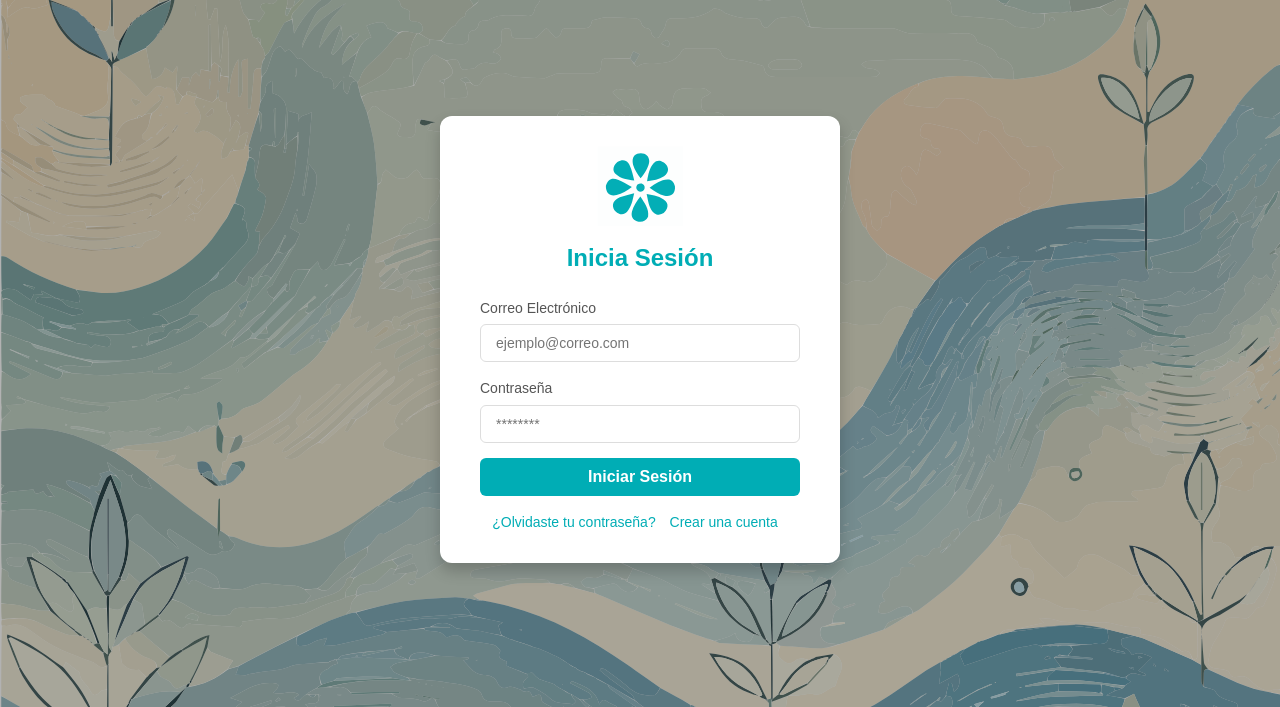
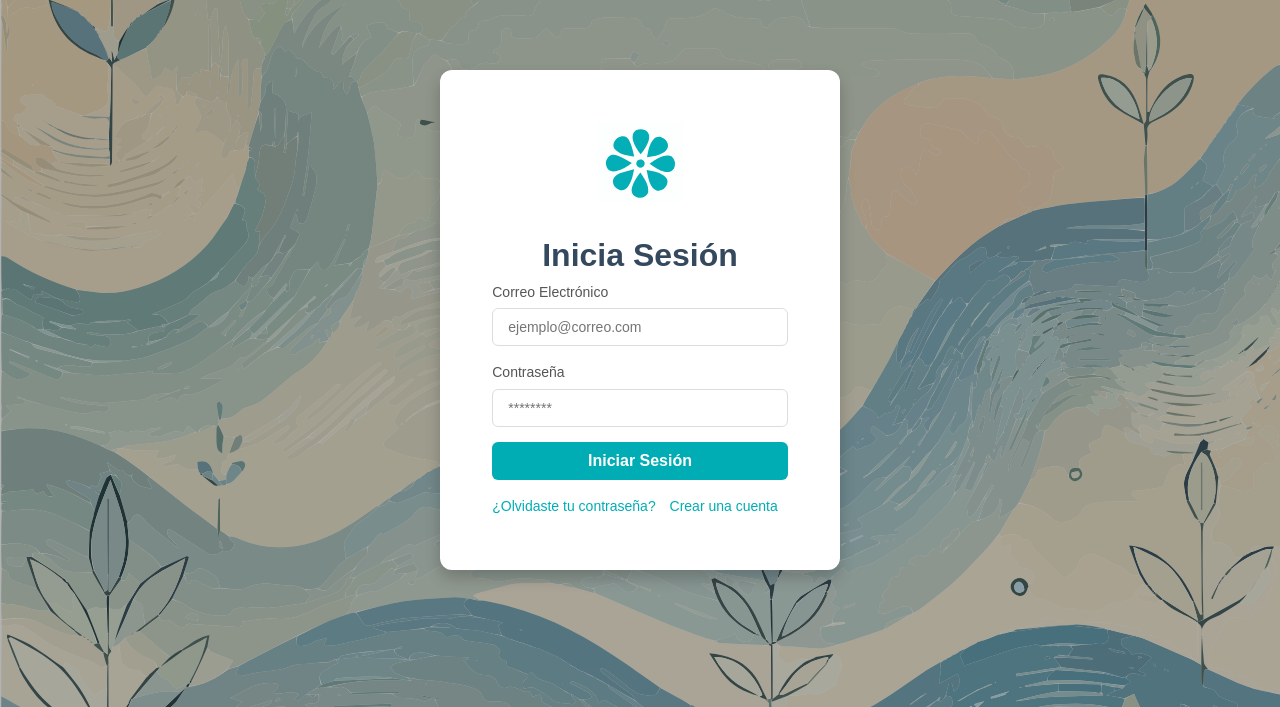
Before and after one commit to CommonAleXD/ZENBRAIN, a PHP site: page /login.html in a window 1280 px wide. Shown: the part 93-800 px from the top of the page. Run offline with PHP 8.4, Linux system fonts and the light colour scheme.

Commit message:
Arreglos login y formulario registro

```diff
--- a/login.html
+++ b/login.html
@@ -27,9 +27,11 @@
         </nav>
     </header>
 
-    <!------------ Login Section ------------>
-    <div class="login-container">
-        <div class="login-card">
+<!------------ Login Section ------------>
+<div class="login-container">
+    <div class="card-container">
+        <!-- Formulario de Inicio de Sesión -->
+        <div class="login-card login">
             <div class="logo-login">
                 <img src="images/iso.svg" alt="ZenBrain Logo">
             </div>
@@ -45,12 +47,42 @@
                 </div>
                 <button type="submit" class="btn-submit">Iniciar Sesión</button>
                 <div class="extra-options">
-                    <a href="#">¿Olvidaste tu contraseña?</a>
-                    <a href="#">Crear una cuenta</a>
+                    <a href="#" onclick="mostrarPopUp()">¿Olvidaste tu contraseña?</a>
+                    <a href="#" onclick="rotarFormulario()">Crear una cuenta</a>
+                </div>
+            </form>
+        </div>
+
+        <!-- Formulario de Registro -->
+        <div class="login-card registro">
+            <div class="logo-login">
+                <img src="images/iso.svg" alt="ZenBrain Logo">
+            </div>
+            <h1>Regístrate</h1>
+            <form>
+                <div class="input-group">
+                    <label for="nombre">Nombre Completo</label>
+                    <input type="text" id="nombre" placeholder="Tu nombre" required>
+                </div>
+                <div class="input-group">
+                    <label for="email-registro">Correo Electrónico</label>
+                    <input type="email" id="email-registro" placeholder="ejemplo@correo.com" required>
+                </div>
+                <div class="input-group">
+                    <label for="password-registro">Contraseña</label>
+                    <input type="password" id="password-registro" placeholder="********" required>
+                </div>
+                <button type="submit" class="btn-submit">Crear Cuenta</button>
+                <div class="extra-options">
+                    <a href="#" onclick="rotarFormulario()">Ya tengo cuenta</a>
                 </div>
             </form>
         </div>
     </div>
+</div>
+
+
+
 
     <!------------ Footer ------------>
     <!-- <footer>
@@ -63,5 +95,16 @@
             <p>© 2024 ZenBrain. Todos los derechos reservados.</p>
         </div>
     </footer> -->
+
+    <script>
+        function mostrarPopUp() {
+            alert("Ya ni modo");
+        }
+
+        function rotarFormulario() {
+            const container = document.querySelector('.card-container');
+            container.classList.toggle('rotar');
+        }
+    </script>
 </body>
 </html>
--- a/styleLogin.css
+++ b/styleLogin.css
@@ -72,7 +72,9 @@ nav ul li a.active {
     display: flex;
     justify-content: center;
     align-items: center;
-    height: calc(100vh - 120px); /* Altura menos header y footer */
+    height: 90vh; /* Altura completa de la ventana */
+    padding: 20px;
+    box-sizing: border-box;
 }
 
 .login-card {
@@ -83,30 +85,77 @@ nav ul li a.active {
     text-align: center;
     width: 100%;
     max-width: 400px;
+    height: 500px;
     animation: fadeIn 1s ease-in-out;
 }
 
 /* Logo inside the login card */
-.logo-login {
-    margin-bottom: 5px;
+/* Contenedor general */
+.login-container {
+    display: flex;
+    justify-content: center;
+    align-items: center;
+    height: 80vh; /* Ajuste a toda la ventana */
+    padding: 20px;
+    box-sizing: border-box;
+    overflow: hidden; /* Evita desbordamiento */
 }
 
+/* Contenedor 3D */
+.card-container {
+    position: relative;
+    width: 100%;
+    max-width: 400px; /* Ajuste al tamaño deseado */
+    height: 500px; /* Mantiene ambos formularios alineados */
+    perspective: 1000px; /* Profundidad del efecto 3D */
+}
+
+/* Estilo base para formularios */
+.login-card {
+    position: absolute;
+    backface-visibility: hidden;
+    transform: rotateY(0deg);
+    transition: transform 0.6s ease-in-out;
+    width: 100%;
+    height: 500px; /* Se adapta al contenedor */
+    display: flex;
+    flex-direction: column;
+    justify-content: center;
+    align-items: center;
+    padding: 20px;
+    box-sizing: border-box;
+    background: #ffffff;
+    border-radius: 12px;
+    box-shadow: 0px 8px 15px rgba(0, 0, 0, 0.2);
+}
+
+/* Formulario de registro (por defecto oculto detrás) */
+.login-card.registro {
+    visibility: hidden;
+    transform: rotateY(180deg);
+}
+
+/* Al aplicar la rotación, muestra el formulario de registro */
+.card-container.rotar .login {
+    transform: rotateY(-180deg);
+}
+
+.card-container.rotar .registro {
+    transform: rotateY(0deg);
+    visibility: visible;
+}
+
+/* Estilo para el logo */
 .logo-login img {
     height: 80px;
-    animation: slideIn 0.8s ease;
+    margin-bottom: 20px;
 }
 
-.login-card h1 {
-    font-size: 24px;
-    color: #00ADB5;
-    margin-bottom: 20px;
-    font-weight: 700;
-}
-
-/* Input fields */
+/* Botones y campos */
 .input-group {
     margin-bottom: 15px;
     text-align: left;
+    width: 100%;
 }
 
 .input-group label {
@@ -130,7 +179,6 @@ nav ul li a.active {
     border-color: #3A8DFF;
 }
 
-/* Submit button */
 .btn-submit {
     width: 100%;
     padding: 10px 15px;
@@ -148,7 +196,7 @@ nav ul li a.active {
     background: #3A8DFF;
 }
 
-/* Extra options */
+/* Opciones extra */
 .extra-options {
     margin-top: 15px;
     font-size: 14px;
@@ -164,6 +212,7 @@ nav ul li a.active {
 .extra-options a:hover {
     color: #3A8DFF;
 }
+
 
 /* Animations */
 @keyframes fadeIn {
```
